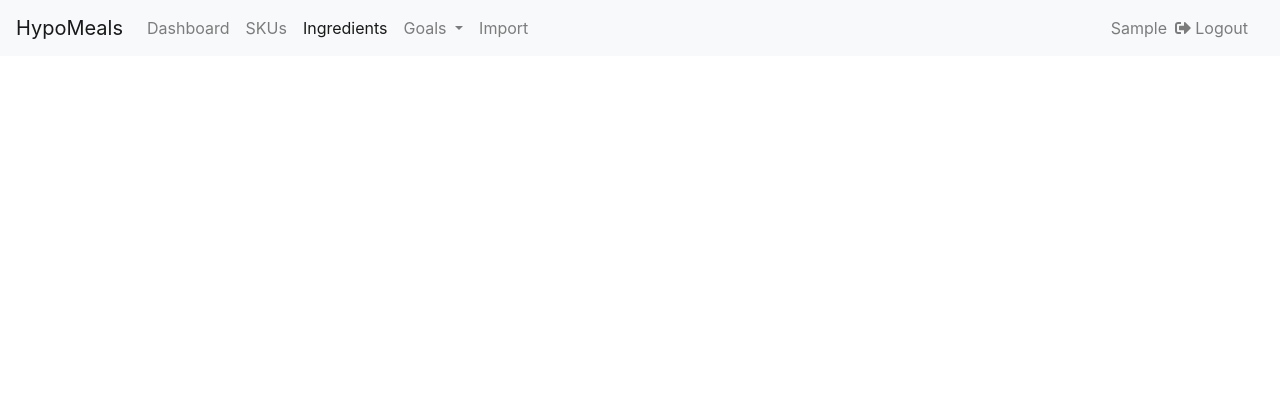
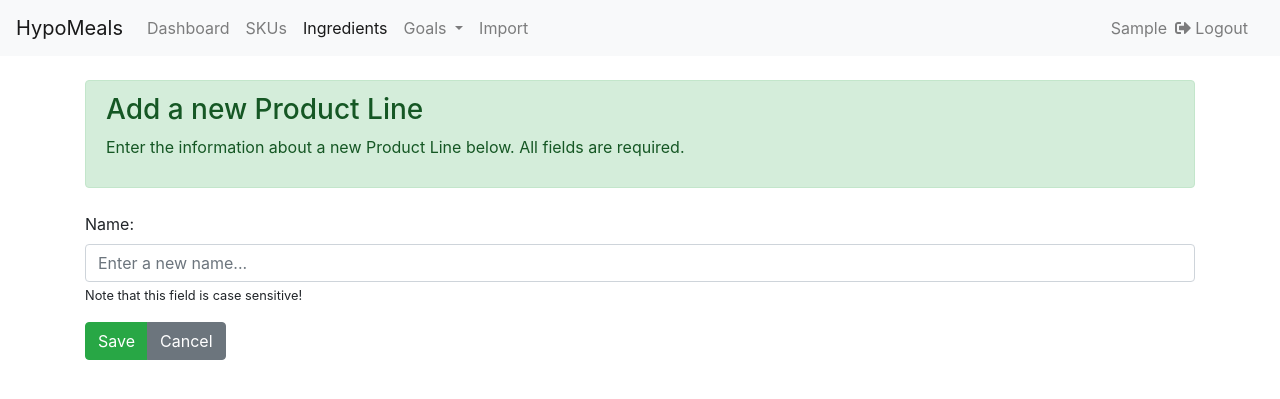
Before and after one commit to blhguo/hypomeals, a Django app: page /add-product-line in a window 1280 px wide. Shown: the top 399 px of the page. Run offline with Django 3.2, Linux system fonts and the light colour scheme; the visitor is signed in with stand-in values (Sample User, id 1); some libraries are stand-ins or nearby versions.

Commit message:
got the form to show up, but submitting form doesnt work

```diff
--- a/hypomeals/meals/templates/meals/product_line/edit_product_line.html
+++ b/hypomeals/meals/templates/meals/product_line/edit_product_line.html
@@ -1,6 +1,8 @@
 {% extends 'meals/base.html' %}
 {% load staticfiles %}
-
+<div>
+    <h1>RIGHT PAGE</h1>
+</div>
 {% block body %}
 {% autoescape off %}
     {{ form_html }}
--- a/hypomeals/meals/templates/meals/product_line/edit_product_line_form.html
+++ b/hypomeals/meals/templates/meals/product_line/edit_product_line_form.html
@@ -1,5 +1,3 @@
-{% extends 'meals/base.html' %}
-
 {% load staticfiles %}
 
 <div class="container m-auto">
@@ -57,7 +55,7 @@
 
 <!-- Hidden div with template data -->
 <div style="display: none;">
-<input id="customnameInputId" value="{{ form.name.id_for_label }}">
+<input id="customNameInputId" value="{{ form.name.id_for_label }}">
 <input id="nameInputId" value="{{ form.name.id_for_label }}">
 </div>
 
--- a/hypomeals/meals/views/product_line.py
+++ b/hypomeals/meals/views/product_line.py
@@ -8,6 +8,8 @@ from django.core.paginator import Paginator
 from django.db import transaction, DatabaseError
 from django.http import JsonResponse
 from django.shortcuts import render, redirect, get_object_or_404
+from django.template.loader import render_to_string
+
 from django.views.decorators.http import require_POST
 
 from meals import auth
@@ -61,12 +63,18 @@ def edit_product_line(request, product_line_name):
             return redirect("product_line")
     else:
         form = EditProduct_LineForm(instance=instance)
+    form_html = render_to_string(
+        template_name="meals/product_line/edit_product_line_form.html",
+        context={"form": form, "editing": True, "product_line": instance},
+        request=request,
+    )
     return render(
         request,
         template_name="meals/product_line/edit_product_line_form.html",
         context={
             "form": form,
-            "product_line_name": str(instance),
+            "form_html": form_html,
+            "product_line_name": instance.name,
             "editing": True,
         },
     )
@@ -75,22 +83,32 @@ def edit_product_line(request, product_line_name):
 @login_required
 @permission_required("meals.add_product_line", raise_exception=True)
 def add_product_line(request):
-    skip = request.GET.get("skip", "0") == "1"
-
     if request.method == "POST":
         form = EditProduct_LineForm(request.POST)
         if form.is_valid():
             instance = form.save()
-            messages.info(request, f"Product Line #{instance.pk} has been saved successfully.")
-            if skip:
-                return redirect("sku")
-            return redirect("edit_formula", instance.pk)
+            message = f"Product_Line '{instance.name}' added successfully"
+            if request.is_ajax():
+                resp = {"error": None, "resp": None, "success": True, "alert": message}
+                return JsonResponse(resp)
+            messages.info(request, message)
+            return redirect("product_line")
     else:
         form = EditProduct_LineForm()
+
+    form_html = render_to_string(
+        template_name="meals/product_line/edit_product_line_form.html",
+        context={"form": form},
+        request=request,
+    )
+
+    if request.is_ajax():
+        resp = {"error": "Invalid form", "resp": form_html}
+        return JsonResponse(resp)
     return render(
         request,
         template_name="meals/product_line/edit_product_line.html",
-        context={"form": form, "editing": False},
+        context={"form": form, "form_html": form_html},
     )
 
 
```
